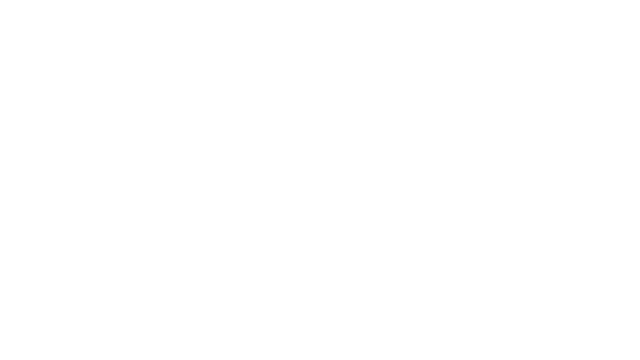
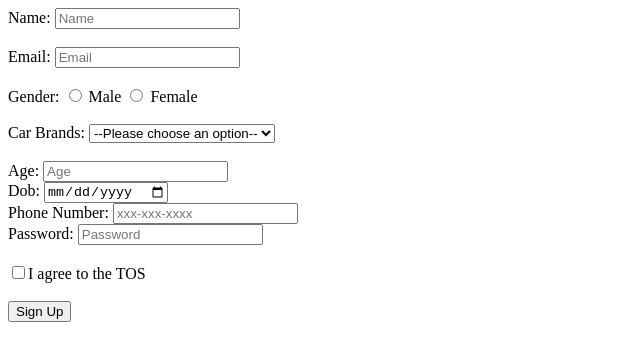
Before and after one commit to acciojob/signup-form-car-bsp3725k, a website: page main.html in a window 1280 px wide. Shown: the whole page, without its empty margins (0-640 px from the left). Drawn offline with Linux system fonts and the light colour scheme.

Commit message:
created a submission

```diff
--- a/main.html
+++ b/main.html
@@ -8,6 +8,44 @@
 
 <body>
 	<!-- the entire body must be written by student -->
+	<form action="/submit" method="post">
+		<label for="name">Name:</label>
+		<input type="text" required="Yes" id="name" placeholder="Name">
+		<br><br>
+		<label for="email">Email:</label>
+		<input type="email" required="Yes" id="email" placeholder="Email"><br><br>
+
+		<label>Gender:</label>
+        <input type="radio" id="gender_m" name="gender" value="Male" required>
+        <label for="gender_m">Male</label>
+        <input type="radio" id="gender_f" name="gender" value="Female" required>
+        <label for="gender_f">Female</label>
+        <br><br>
+		<label for="cars">Car Brands:</label>
+        <select id="cars" name="cars" required>
+            <option value="">--Please choose an option--</option>
+            <option value="BMW">BMW</option>
+            <option value="Mercedes">Mercedes</option>
+            <option value="Toyota">Toyota</option>
+            <option value="Ford">Ford</option>
+        </select>
+        <br><br>
+		<label for="age">Age:</label>
+		<input type="number" required="Yes" id="age" placeholder="Age">
+		<br>
+		<label for="dob">Dob:</label>
+		<input type="date" required="yes" id="dob">
+		<br>
+		<label for ="tel">Phone Number:</label>
+		<input type="tel" required="No" id="tel" placeholder="xxx-xxx-xxxx">
+		<br>
+		<label for="password">Password:</label>
+		<input type="password" required="yes" id="password" placeholder="Password">
+		<br><br>
+		<input type="checkbox" required="yes" id="tos">I agree to the TOS
+		<br><br>
+		<button type="submit">Sign Up</button>
+	</form>
     <script type="text/javascript" src="./script.js">
 </script>
 
```
